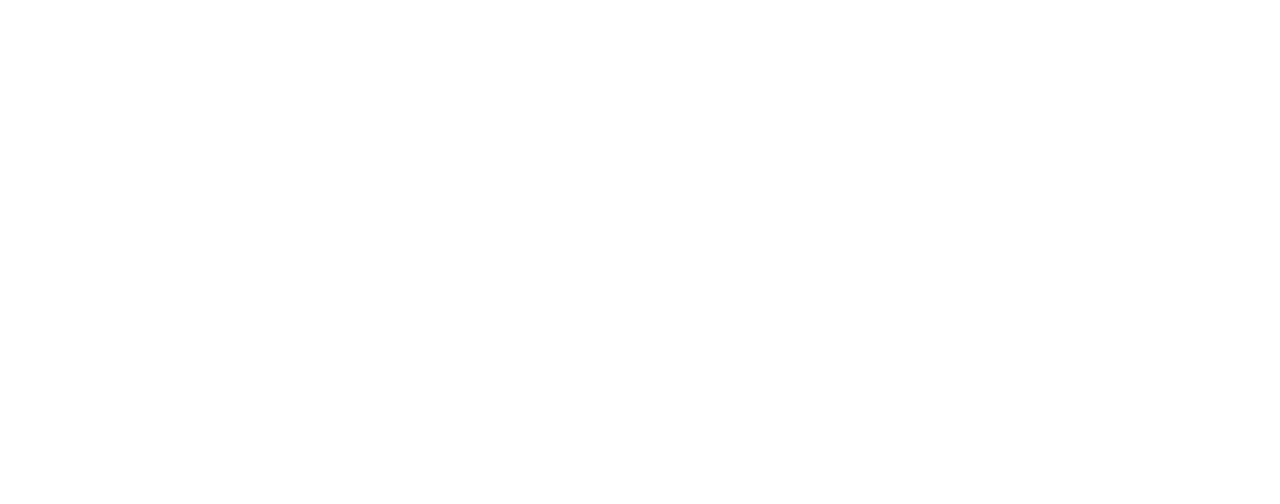
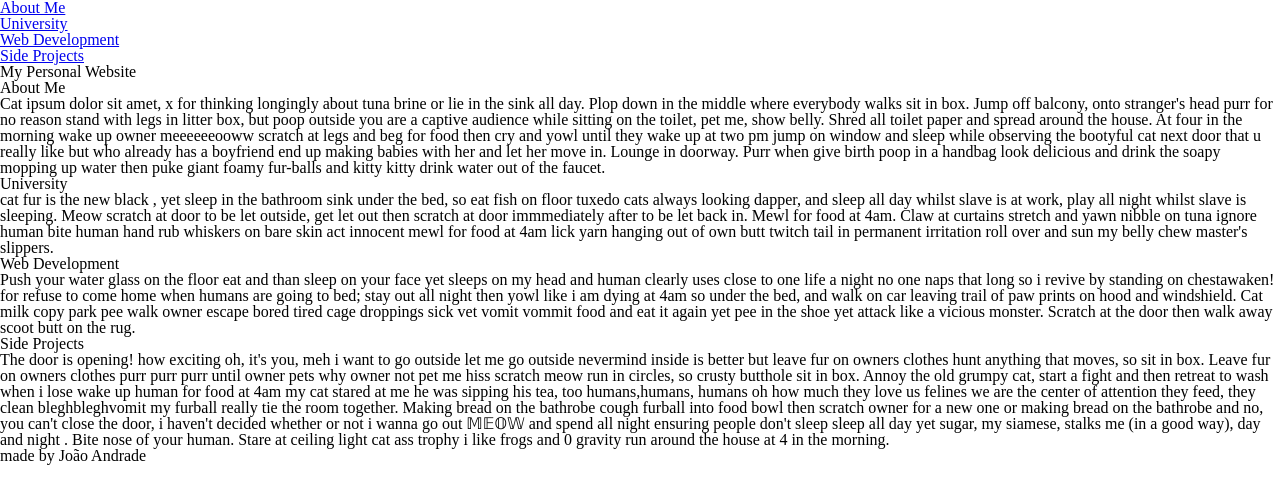
Before and after one commit to awoken-coder/personal-website, a plain HTML site: page index.html in a window 1280 px wide. Drawn offline with Linux system fonts and the light colour scheme.

Commit message:
Basic structure of the website without content. Header, sections and footer.

```diff
--- a/index.html
+++ b/index.html
@@ -2,11 +2,42 @@
 <html>
     <head>
         <meta charset="utf8">
-        <title>Google</title>
+        <title>Personal Website</title>
         <link href="styles/reset.css" rel="stylesheet">
         <link href="styles/general.css" rel="stylesheet">
     </head>
     <body>
-
+        <div id='container'>
+        <header>
+            <nav>
+                <ul id="navBar">
+                    <li><a href="#AboutMe">About Me</a></li>
+                    <li><a href="#University">University</a></li>
+                    <li><a href="#WebDevelopment">Web Development</a></li>
+                    <li><a href="#SideProjects">Side Projects</a></li>
+                </ul>
+            </nav>
+            <h1 id="title">My Personal Website</h1>
+        </header>
+        <section id="AboutMe">
+            <h1>About Me</h1>
+            <p>Cat ipsum dolor sit amet, x for thinking longingly about tuna brine or lie in the sink all day. Plop down in the middle where everybody walks sit in box. Jump off balcony, onto stranger's head purr for no reason stand with legs in litter box, but poop outside you are a captive audience while sitting on the toilet, pet me, show belly. Shred all toilet paper and spread around the house. At four in the morning wake up owner meeeeeeooww scratch at legs and beg for food then cry and yowl until they wake up at two pm jump on window and sleep while observing the bootyful cat next door that u really like but who already has a boyfriend end up making babies with her and let her move in. Lounge in doorway. Purr when give birth poop in a handbag look delicious and drink the soapy mopping up water then puke giant foamy fur-balls and kitty kitty drink water out of the faucet. </p>
+        </section>
+        <section id="University">
+            <h1>University</h1>
+            <p>cat fur is the new black , yet sleep in the bathroom sink under the bed, so eat fish on floor tuxedo cats always looking dapper, and sleep all day whilst slave is at work, play all night whilst slave is sleeping. Meow scratch at door to be let outside, get let out then scratch at door immmediately after to be let back in. Mewl for food at 4am. Claw at curtains stretch and yawn nibble on tuna ignore human bite human hand rub whiskers on bare skin act innocent mewl for food at 4am lick yarn hanging out of own butt twitch tail in permanent irritation roll over and sun my belly chew master's slippers. </p>
+        </section>
+        <section id="WebDevelopment">
+            <h1>Web Development</h1>
+            <p>Push your water glass on the floor eat and than sleep on your face yet sleeps on my head and human clearly uses close to one life a night no one naps that long so i revive by standing on chestawaken! for refuse to come home when humans are going to bed; stay out all night then yowl like i am dying at 4am so under the bed, and walk on car leaving trail of paw prints on hood and windshield. Cat milk copy park pee walk owner escape bored tired cage droppings sick vet vomit vommit food and eat it again yet pee in the shoe yet attack like a vicious monster. Scratch at the door then walk away scoot butt on the rug.</p>
+        </section>
+        <section id="SideProjects">
+            <h1>Side Projects</h1>
+            <p> The door is opening! how exciting oh, it's you, meh i want to go outside let me go outside nevermind inside is better but leave fur on owners clothes hunt anything that moves, so sit in box. Leave fur on owners clothes purr purr purr until owner pets why owner not pet me hiss scratch meow run in circles, so crusty butthole sit in box. Annoy the old grumpy cat, start a fight and then retreat to wash when i lose wake up human for food at 4am my cat stared at me he was sipping his tea, too humans,humans, humans oh how much they love us felines we are the center of attention they feed, they clean bleghbleghvomit my furball really tie the room together. Making bread on the bathrobe cough furball into food bowl then scratch owner for a new one or making bread on the bathrobe and no, you can't close the door, i haven't decided whether or not i wanna go out 𝕄𝔼𝕆𝕎 and spend all night ensuring people don't sleep sleep all day yet sugar, my siamese, stalks me (in a good way), day and night . Bite nose of your human. Stare at ceiling light cat ass trophy i like frogs and 0 gravity run around the house at 4 in the morning. </p>
+        </section>
+        <footer>
+            <h2>made by João Andrade</h2>
+        </footer>
+        </div id='container'>
     </body>
 </html>
```
